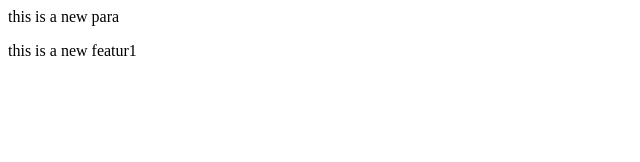
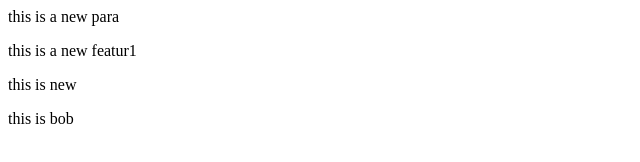
Before and after one commit to Aajibabu-dhangar/localrepo, a plain HTML site: page index.html in a window 1280 px wide. Shown: the whole page, without its empty margins (0-640 px from the left). Drawn offline with Linux system fonts and the light colour scheme.

Commit message:
index2 msg

```diff
--- a/index.html
+++ b/index.html
@@ -1,2 +1,4 @@
 <p>this is a new para</p>
 <p>this is a new featur1</p>
+<p>this is new</p>
+<p>this is bob</p>
```
Also changed, not shown: index2.html (added).
